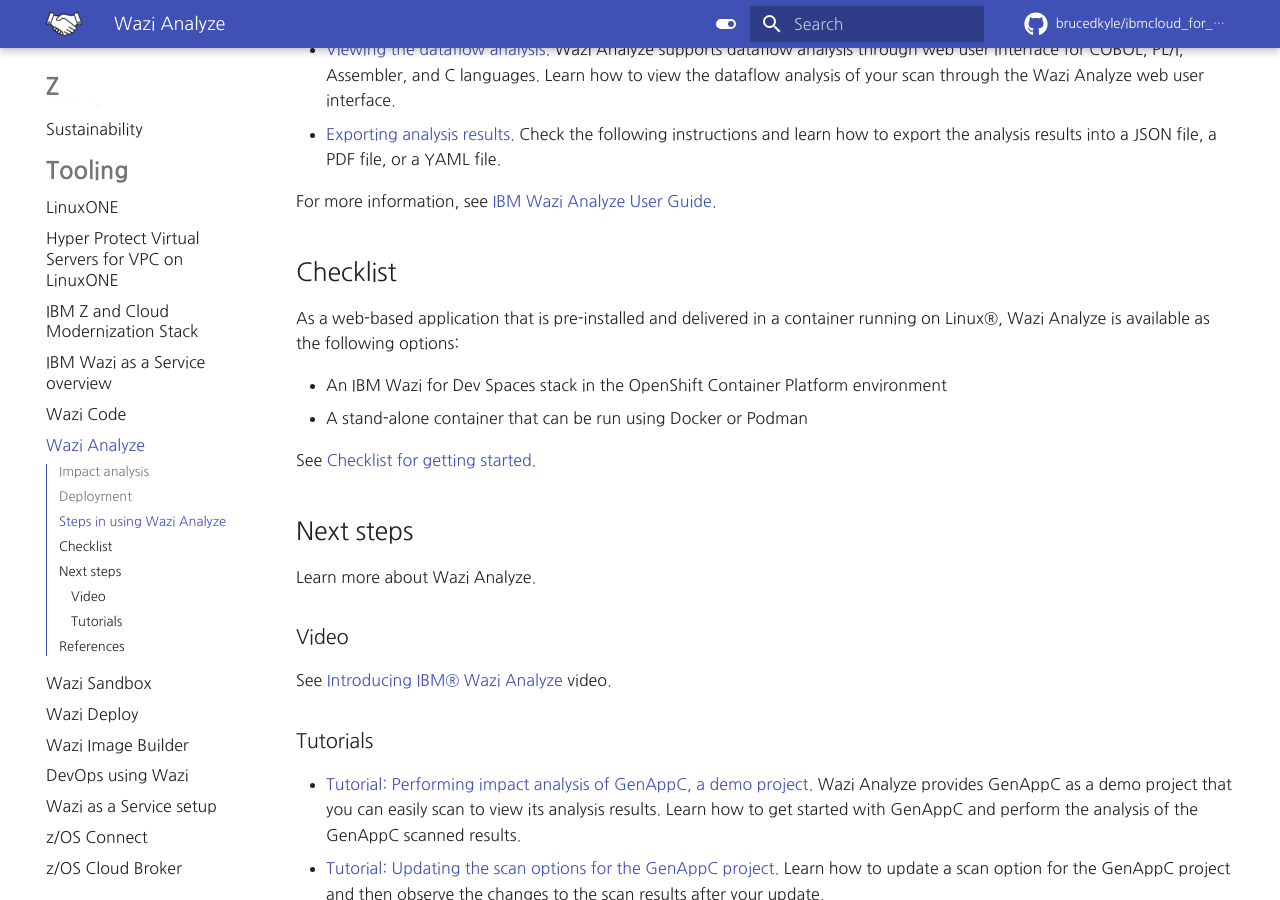
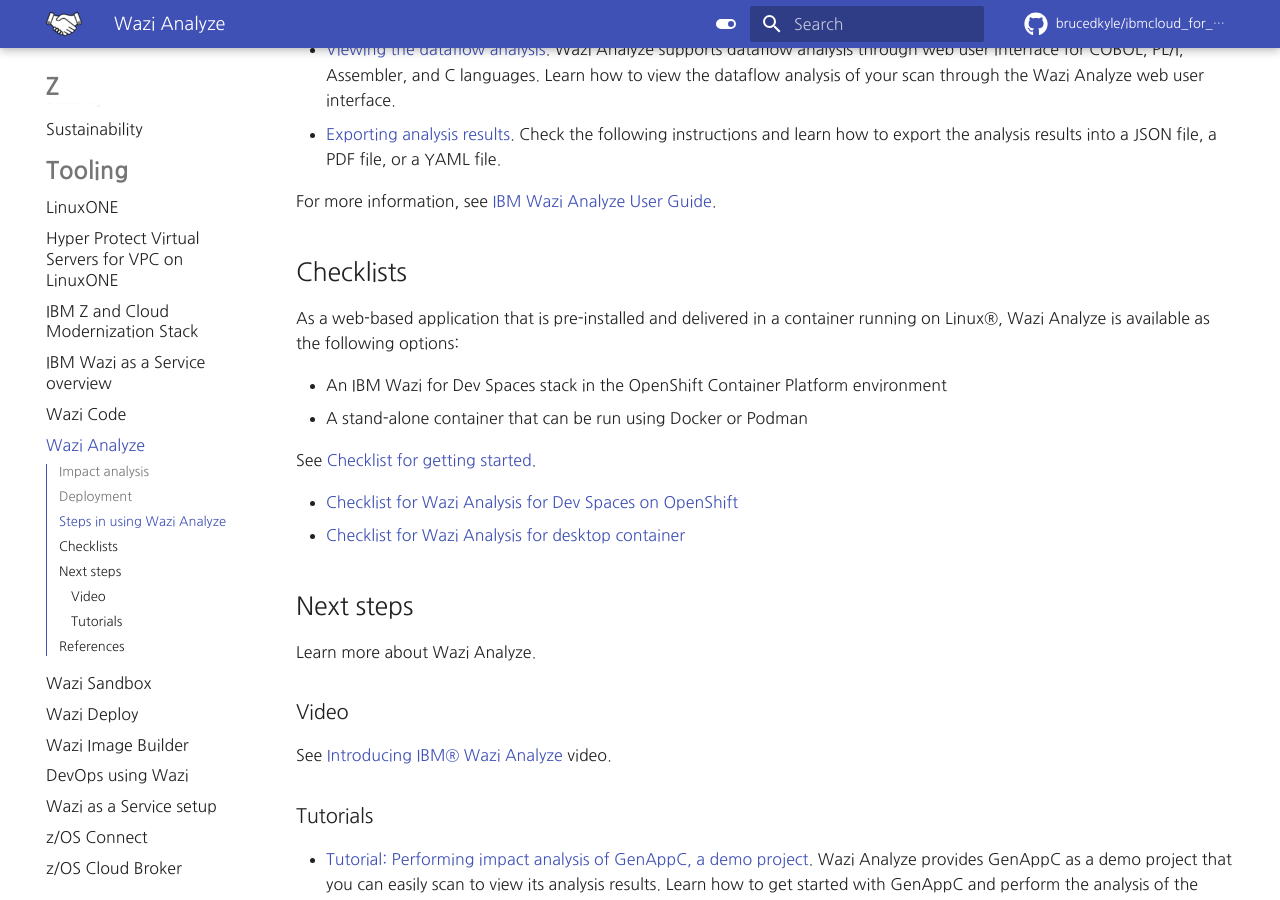
Before and after one commit to brucedkyle/ibmcloud_for_partners, an MkDocs documentation site: the page built from docs/mainframe/analyze.md, in a window 1280 px wide and 900 px high, scrolled down 2075 px. Built offline with MkDocs 1.6.1 and Material for MkDocs 9.7.7, drawn with Linux system fonts in a browser that asks for light colours; comment, search, counter and statistics services are not loaded.

Commit message:
update waxi analyze, mainframe getting started

```diff
--- a/docs/mainframe/analyze.md
+++ b/docs/mainframe/analyze.md
@@ -9,7 +9,7 @@
 
 Anticipating the potential impact of changes and reducing the risks before they actually happen could be essential for increasing the productivity and agility of developers. Developers need to do rapid scans for analysis of an application and assess the impact of changes. This is where IBM Wazi Analyze comes in.
 
- Wazi Analyze is available as a containerized component that helps you understand the impact of programs and files changes through graphical analysis. With this web-based and pre-installed application that is delivered in a Docker container, you can rapidly scan your source files and view the impact analysis through an easy-to-use web user interface.
+Wazi Analyze is available as a containerized component that helps you understand the impact of programs and files changes through graphical analysis. With this web-based and pre-installed application that is delivered in a Docker container, you can rapidly scan your source files and view the impact analysis through an easy-to-use web user interface.
 
 ## Impact analysis
 
@@ -46,7 +46,7 @@
 
 For more information, see [IBM Wazi Analyze User Guide](https://www.ibm.com/docs/en/addi/6.1.2?topic=wazi-analyze-user-guide).
 
-## Checklist
+## Checklists
 
 As a web-based application that is pre-installed and delivered in a container running on Linux®, Wazi Analyze is available as the following options:
 
@@ -54,6 +54,9 @@
 - A stand-alone container that can be run using Docker or Podman
 
 See [Checklist for getting started](https://www.ibm.com/docs/en/cloud-paks/z-modernization-stack/2023.4?topic=started-getting-wazi-analyze).
+
+- [Checklist for Wazi Analysis for Dev Spaces on OpenShift](https://www.ibm.com/docs/en/SSV97FN_2022.1.1/wazidoc/com.ibm.wazi.analyze.doc/topics/get_started.html#getstarted__sidecar)
+- [Checklist for Wazi Analysis for desktop container](https://www.ibm.com/docs/en/cloud-paks/z-modernization-stack/2023.4?topic=started-getting-wazi-analyze#getstarted__docker)
 
 ## Next steps
 
```
Also changed, not shown: docs/mainframe/getstarted.md (+2 -0 lines).
